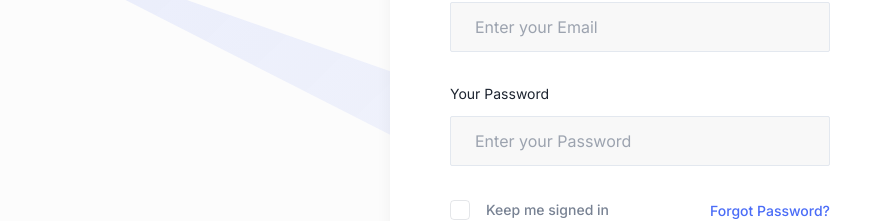
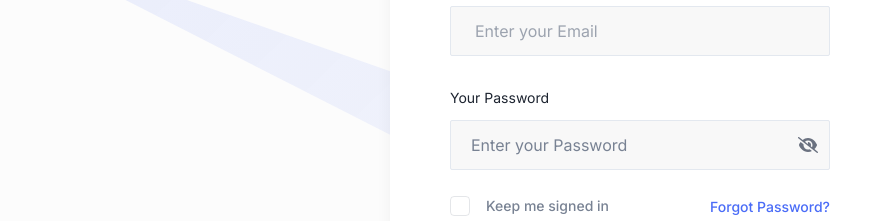
Before and after one commit to VishnuAmit/LapProFix, a Next.js app: page /signin in a window 1280 px wide. Shown: the part 357-578 px from the top of the page, without its empty margins (0-890 px from the left). Built offline with nearby package versions, Linux system fonts and the light colour scheme; no server answers.

Commit message:
style: addead show password icon

```diff
--- a/app/signin/page.tsx
+++ b/app/signin/page.tsx
@@ -3,7 +3,9 @@
 import { useState, useEffect } from "react";
 import { useRouter } from "next/navigation";
 import Link from "next/link";
-import { signIn, signOut, useSession, getProviders } from "next-auth/react";
+import { signIn, useSession, getProviders } from "next-auth/react";
+import { FontAwesomeIcon } from "@fortawesome/react-fontawesome";
+import { faEye, faEyeSlash } from "@fortawesome/free-solid-svg-icons";
 
 interface ProviderType {
   name: string;
@@ -12,9 +14,14 @@ interface ProviderType {
 
 const SigninPage = () => {
   const router = useRouter();
-  const [error, setError] = useState<string>(""); // Set error state type to string
+  const [error, setError] = useState<string>("");
   const { data: session } = useSession();
-  const [providers, setProviders] = useState<ProviderType[] | null>(null);
+  const [providers, setProviders] = useState<ProviderType[]>([]);
+  const [showPassword, setShowPassword] = useState(false);
+
+const togglePasswordVisibility = () => {
+  setShowPassword((prev) => !prev);
+};
 
   useEffect(() => {
     const fetchProviders = async () => {
@@ -31,7 +38,6 @@ const SigninPage = () => {
   }, []);
 
   useEffect(() => {
-    console.log(session);
     if (session) {
       router.push("/dashboard");
     }
@@ -57,10 +63,12 @@ const SigninPage = () => {
       } else {
         router.push("/dashboard");
       }
-    } catch (e) {
+    } catch {
       setError("Check your Credentials");
     }
   }
+
+
 
   return (
     <>
@@ -152,19 +160,31 @@ const SigninPage = () => {
                       className="dark:border-transparent dark:bg-[#2C303B] dark:text-body-color-dark dark:shadow-two dark:focus:border-primary dark:focus:shadow-none w-full rounded-sm border border-stroke bg-[#f8f8f8] px-6 py-3 text-base text-body-color outline-none transition-all duration-300 focus:border-primary"
                     />
                   </div>
-                  <div className="mb-8">
+                  <div className="mb-6">
                     <label
                       htmlFor="password"
                       className="dark:text-white mb-3 block text-sm text-dark"
                     >
                       Your Password
                     </label>
-                    <input
-                      type="password"
-                      name="password"
-                      placeholder="Enter your Password"
-                      className="dark:border-transparent dark:bg-[#2C303B] dark:text-body-color-dark dark:shadow-two dark:focus:border-primary dark:focus:shadow-none w-full rounded-sm border border-stroke bg-[#f8f8f8] px-6 py-3 text-base text-body-color outline-none transition-all duration-300 focus:border-primary"
-                    />
+                    <div className="relative">
+                      <input
+                        type={showPassword ? "text" : "password"}
+                        name="password"
+                        placeholder="Enter your Password"
+                        className="dark:border-transparent dark:bg-[#2C303B] dark:text-body-color-dark dark:shadow-two dark:focus:border-primary dark:focus:shadow-none w-full rounded-sm border border-stroke bg-[#f8f8f8] px-5 py-3 text-base text-body-color outline-none transition-all duration-300 placeholder:text-body-color focus:border-primary focus:bg-white"
+                        required
+                      />
+                      <span
+                        className="absolute right-3 top-1/2 -translate-y-1/2 cursor-pointer"
+                        onClick={togglePasswordVisibility}
+                      >
+                        <FontAwesomeIcon
+                          icon={showPassword ? faEye : faEyeSlash}
+                          className="text-gray-500"
+                        />
+                      </span>
+                    </div>
                   </div>
                   {error && (
                     <p className="mb-4 text-center text-red-500">{error}</p>
@@ -290,4 +310,5 @@ const SigninPage = () => {
   );
 };
 
+
 export default SigninPage;
--- a/app/signup/page.tsx
+++ b/app/signup/page.tsx
@@ -4,6 +4,8 @@ import Link from "next/link";
 import React, { useState, useEffect } from "react";
 import { useRouter } from "next/navigation"; // Import useRouter
 import { signIn, signOut, useSession, getProviders } from "next-auth/react";
+import { FontAwesomeIcon } from "@fortawesome/react-fontawesome";
+import { faEye, faEyeSlash } from "@fortawesome/free-solid-svg-icons";
 
 const SignupPage = () => {
   const [name, setName] = useState<string>("");
@@ -11,6 +13,11 @@ const SignupPage = () => {
   const [password, setPassword] = useState<string>("");
   const [errorMessage, setErrorMessage] = useState<string>(""); // State for error message
   const router = useRouter(); // Initialize useRouter
+  const [showPassword, setShowPassword] = useState(false);
+
+  const togglePasswordVisibility = () => {
+    setShowPassword((prev) => !prev);
+  };
 
   interface ProviderType {
     name: string;
@@ -168,15 +175,27 @@ const SignupPage = () => {
       >
         Password
       </label>
+      <div className="relative">
         <input
-                    type="password"
+          type={showPassword ? "text" : "password"}
           name="password"
           placeholder="Enter your password"
           value={password}
           onChange={(e) => setPassword(e.target.value)}
           className="dark:text-body-color-dark dark:shadow-two dark:border-transparent dark:bg-[#2C303B] dark:focus:border-primary dark:focus:shadow-none w-full rounded-sm border border-stroke bg-[#f8f8f8] px-6 py-3 text-base text-body-color outline-none transition-all duration-300 focus:border-primary"
         />
+        <span
+          className="absolute right-3 top-1/2 -translate-y-1/2 cursor-pointer"
+          onClick={togglePasswordVisibility}
+        >
+          <FontAwesomeIcon
+            icon={showPassword ? faEye : faEyeSlash}
+            className="text-gray-500"
+          />
+        </span>
       </div>
+    </div>
+
                 {errorMessage && (
                   <p className="my-4 text-center text-sm text-red-500">
                     {errorMessage}
--- a/package.json
+++ b/package.json
@@ -15,6 +15,8 @@
     "@coreui/react": "^5.4.0",
     "@emotion/react": "^11.13.3",
     "@emotion/styled": "^11.13.0",
+    "@fortawesome/free-solid-svg-icons": "^6.6.0",
+    "@fortawesome/react-fontawesome": "^0.2.2",
     "@headlessui/react": "^2.1.10",
     "@heroicons/react": "^2.1.5",
     "@mui/icons-material": "^6.1.3",
```
Lines whose indentation alone changed are shown as unchanged.
